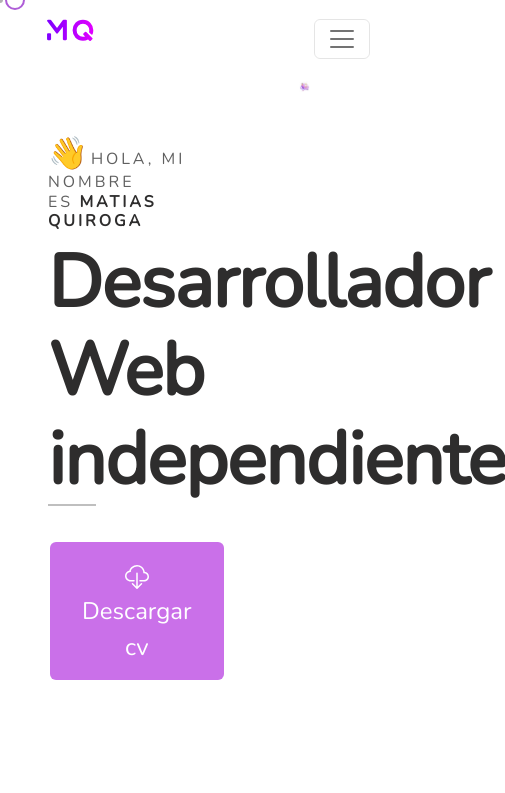
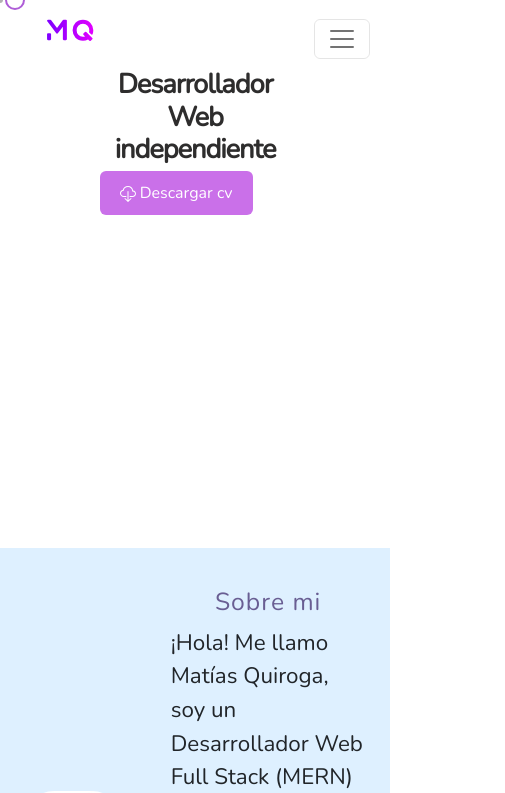
Before and after one commit to matias798/portfolio-nextjs, a Next.js app: page / in a window 390 px wide. Shown: the top 793 px of the page, 505 px wide, since content can reach past the window. Built offline with nearby package versions, Linux system fonts and the light colour scheme.

Commit message:
New styles 🖌️ to make home component more responsive

```diff
--- a/styles/Home.module.css
+++ b/styles/Home.module.css
@@ -65,7 +65,46 @@
 
 .ImageContainer {
     margin-top: -50px;
-    width: 55%;
-    padding: 5em;
+    max-width: 40%;
+    /* padding: 5em; */
     padding-top: 0;
 }
+
+@media (max-width: 769px) {
+    .HomeContainer {
+        justify-content: center;
+        height: 55vh;
+        padding: 0;
+    }
+
+    .Title {
+        font-size: 1.7em;
+        text-align: center;
+    }
+
+    .Hr {
+        display: none;
+    }
+
+    .ImageContainer {
+        display: none;
+
+    }
+
+    .Subtitle {
+        display: none;
+    }
+
+    .ButtonContainer {
+        display: flex;
+        justify-content: center;
+        align-items: center;
+    }
+
+    .Button {
+        padding: 10px 20px;
+        font-size: 1em;
+        text-align: center;
+
+    }
+}
```
